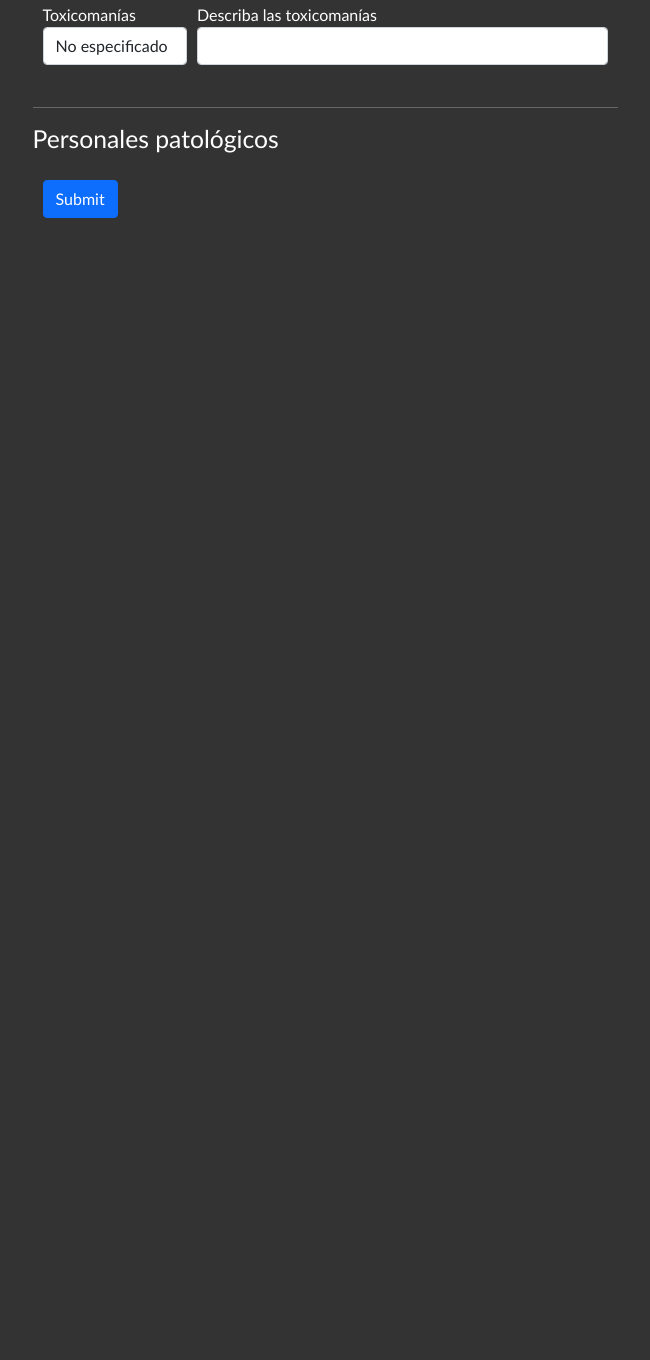
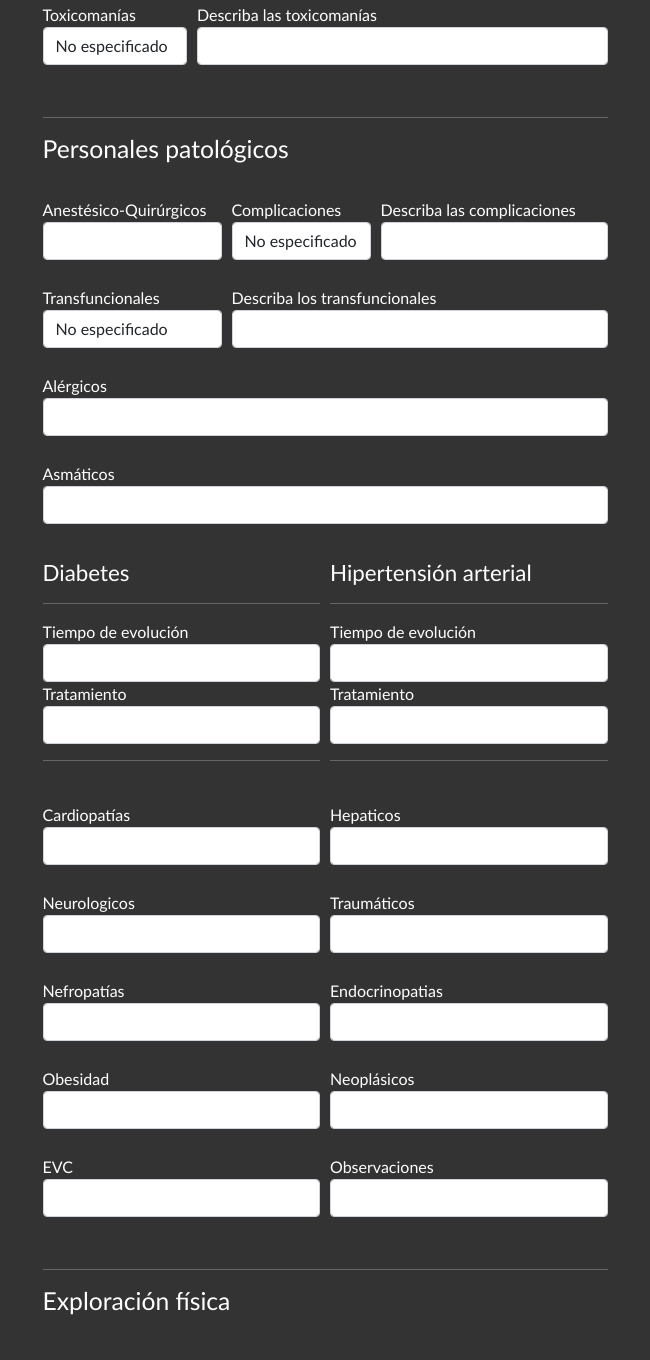
Before and after one commit to PedroJesus044/Vaprethia, an Electron app: page index.html in a window 650 px wide. Shown: the part 1437-2797 px from the top of the page. Before the commit the page ends 1681 px from the top, so only its background shows below. Drawn offline with Linux system fonts and the light colour scheme.

Commit message:
Inicia la sección de exploración física

```diff
--- a/Notas y utilidades/Vaprethia DB.txt
+++ b/Notas y utilidades/Vaprethia DB.txt
@@ -51,7 +51,7 @@ traumaticos text,
 nefropatias text,
 endocrinopatias text,
 obesidad text,
-neopasicos text,
+neoplasicos text,
 evc_desc text,
 obs_per_pat text,
 
@@ -91,7 +91,7 @@ inr text,
 otros text,
 fecha_val_cardvsc date,
 ecg text,
-rx_torac text,
+rx_torax text,
 espirometria varchar(10),
 cv text,
 cvf text,
--- a/Notas y utilidades/Vaprethia insert into.txt
+++ b/Notas y utilidades/Vaprethia insert into.txt
@@ -51,7 +51,7 @@ traumaticos,
 nefropatias,
 endocrinopatias,
 obesidad,
-neopasicos,
+neoplasicos,
 evc_desc,
 obs_per_pat,
 
@@ -91,7 +91,7 @@ inr,
 otros,
 fecha_val_cardvsc,
 ecg,
-rx_torac,
+rx_torax,
 espirometria,
 cv,
 cvf,
--- a/index.html
+++ b/index.html
@@ -275,23 +275,157 @@
             <label for="toxicom_desc">Describa las toxicomanías</label>
             <input type="text" id="toxicom_desc" class="form-control">
           </div>
-
         </div>
 
-        <div class=".grid-container-pers-pat">
+        <div class="grid-container-pers-pat">
           <div class="mb-3 item1003">
             <hr>
             <h3>Personales patológicos</h3>
           </div>
+
+          <div class="mb-3 item32">
+            <label for="anestesico_quir">Anestésico-Quirúrgicos</label>
+            <input type="text" id="anestesico_quir" class="form-control">
+          </div>
+
+          <div class="mb-3 item33">
+            <label for="complicaciones">Complicaciones</label>
+            <select id="complicaciones" class="form-control">
+              <option value="No especificado">No especificado</option>
+              <option value="Si">Si</option>
+              <option value="No">No</option>
+            </select>
+          </div>
+
+          <div class="mb-3 item34">
+            <label for="complic_desc">Describa las complicaciones</label>
+            <input type="text" id="complic_desc" class="form-control">
+          </div>
+
+          <div class="mb-3 item35">
+            <label for="transfuncionales">Transfuncionales</label>
+            <select id="transfuncionales" class="form-control">
+              <option value="No especificado">No especificado</option>
+              <option value="Si">Si</option>
+              <option value="No">No</option>
+            </select>
+          </div>
+
+          <div class="mb-3 item36">
+            <label for="transfunc_desc">Describa los transfuncionales</label>
+            <input type="text" id="transfunc_desc" class="form-control">
+          </div>
+
+          <div class="mb-3 item37">
+            <label for="alergicos">Alérgicos</label>
+            <input type="text" id="alergicos" class="form-control">
+          </div>
+
+          <div class="mb-3 item38">
+            <label for="asmaticos">Asmáticos</label>
+            <input type="text" id="asmaticos" class="form-control">
+          </div>
+        </div>
+
+        <div class="grid-container-pers-pat-2">
+          <div class="mb-3 item39">
+            <h4>Diabetes</h4>
+            <hr>
+
+            <label for="diabetes">Tiempo de evolución</label>
+            <input type="text" id="diabetes" class="form-control">
+
+            <label for="tratamiento_diab">Tratamiento</label>
+            <input type="text" id="tratamiento_diab" class="form-control">
+            <hr>
+          </div>
+
+          <div class="mb-3 item41">
+            <h4>Hipertensión arterial</h4>
+            <hr>
+
+            <label for="hipertension">Tiempo de evolución</label>
+            <input type="text" id="hipertension" class="form-control">
+
+            <label for="tratamiento_hiper">Tratamiento</label>
+            <input type="text" id="tratamiento_hiper" class="form-control">
+            <hr>
+          </div>
+
+          <div class="mb-3 item43">
+            <label for="cardiopatias">Cardiopatías</label>
+            <input type="text" id="cardiopatias" class="form-control">
+          </div>
+
+          <div class="mb-3 item44">
+            <label for="hepaticos">Hepaticos</label>
+            <input type="text" id="hepaticos" class="form-control">
+          </div>
+
+          <div class="mb-3 item45">
+            <label for="neurologicos">Neurologicos</label>
+            <input type="text" id="neurologicos" class="form-control">
+          </div>
+
+          <div class="mb-3 item46">
+            <label for="traumaticos">Traumáticos</label>
+            <input type="text" id="traumaticos" class="form-control">
+          </div>
+
+          <div class="mb-3 item47">
+            <label for="nefropatias">Nefropatías</label>
+            <input type="text" id="nefropatias" class="form-control">
+          </div>
+
+          <div class="mb-3 item48">
+            <label for="endocrinopatias">Endocrinopatias</label>
+            <input type="text" id="endocrinopatias" class="form-control">
+          </div>
+
+          <div class="mb-3 item49">
+            <label for="obesidad">Obesidad</label>
+            <input type="text" id="obesidad" class="form-control">
+          </div>
+
+          <div class="mb-3 item50">
+            <label for="neoplasicos">Neoplásicos</label>
+            <input type="text" id="neoplasicos" class="form-control">
+          </div>
+
+          <div class="mb-3 item51">
+            <label for="evc_desc">EVC</label>
+            <input type="text" id="evc_desc" class="form-control">
+          </div>
+
+          <div class="mb-3 item52">
+            <label for="obs_per_pat">Observaciones</label>
+            <input type="text" id="obs_per_pat" class="form-control">
+          </div>
+        </div>
+
+        <div class="grid-container-explor-fisica">
+          <div class="mb-3 item1004">
+            <hr>
+            <h3>Exploración física</h3>
+          </div>
+
         </div>
 
 
 
-        <div class="grid-container-buttons">
+
+
+
+
+
+
+
+        <!--<div class="grid-container-buttons">
           <div class="mb-3 item2000">
             <button type="submit" class="btn btn-primary">Submit</button>
           </div>
-        </div>
+        </div>-->
+
       </form>
     </div>
 
--- a/styles.css
+++ b/styles.css
@@ -181,9 +181,9 @@ input::-webkit-inner-spin-button {
 .item37{ grid-area: alergicos; }
 .item38{ grid-area: asmaticos; }
 .item39{ grid-area: diabetes; }
-.item40{ grid-area: tratamiento_diab; }
+/*.item40{ grid-area: tratamiento_diab; }*/
 .item41{ grid-area: hipertension; }
-.item42{ grid-area: tratamiento_hiper; }
+/*.item42{ grid-area: tratamiento_hiper; }*/
 .item43{ grid-area: cardiopatias; }
 .item44{ grid-area: hepaticos; }
 .item45{ grid-area: neurologicos; }
@@ -191,7 +191,7 @@ input::-webkit-inner-spin-button {
 .item47{ grid-area: nefropatias; }
 .item48{ grid-area: endocrinopatias; }
 .item49{ grid-area: obesidad; }
-.item50{ grid-area: neopasicos; }
+.item50{ grid-area: neoplasicos; }
 .item51{ grid-area: evc_desc; }
 .item52{ grid-area: obs_per_pat; }
 .item53{ grid-area: ta; }
@@ -260,8 +260,11 @@ input::-webkit-inner-spin-button {
 .item1001{ grid-area: sep_ante_her; }
 .item1002{ grid-area: sep_pers_no_pat; }
 .item1003{ grid-area: sep_pers_pat; }
+.item1004{ grid-area: sep_explor_fisica; }
 
 .item2000{ grid-area: submit; }
+
+.item3000{ grid-area: aux; }
 
 .grid-container-fech-id {
   display: grid;
@@ -295,17 +298,8 @@ input::-webkit-inner-spin-button {
     'religion religion religion religion'
     'tabaquismo frecuencia_tab alcoholismo frecuencia_alc'
     'habitos_diet habitos_diet aseo_dental aseo_dental'
-    'toxicomanias toxicom_desc toxicom_desc toxicom_desc'
-    ;
+    'toxicomanias toxicom_desc toxicom_desc toxicom_desc';
 
-  gap: 10px;
-  padding: 10px;
-}
-
-.grid-container-buttons {
-  display: grid;
-  grid-template-areas:
-    'submit';
   gap: 10px;
   padding: 10px;
 }
@@ -313,7 +307,42 @@ input::-webkit-inner-spin-button {
 .grid-container-pers-pat {
   display: grid;
   grid-template-areas:
-    'submit';
+    'sep_pers_pat         sep_pers_pat          sep_pers_pat          sep_pers_pat'
+    'anestesico_quir      complicaciones        complic_desc          complic_desc'
+    'transfuncionales     transfunc_desc        transfunc_desc        transfunc_desc'
+    'alergicos            alergicos             alergicos             alergicos'
+    'asmaticos            asmaticos             asmaticos             asmaticos';
   gap: 10px;
   padding: 10px;
 }
+
+.grid-container-pers-pat-2 {
+  display: grid;
+  grid-template-areas:
+    'diabetes             diabetes              hipertension          hipertension'
+    'cardiopatias         cardiopatias          hepaticos             hepaticos'
+    'neurologicos         neurologicos          traumaticos           traumaticos'
+    'nefropatias          nefropatias           endocrinopatias       endocrinopatias'
+    'obesidad             obesidad              neoplasicos           neoplasicos'
+    'evc_desc             evc_desc              obs_per_pat           obs_per_pat';
+  gap: 10px;
+  padding: 10px;
+}
+
+.grid-container-explor-fisica {
+  display: grid;
+  grid-template-areas:
+    'sep_explor_fisica sep_explor_fisica sep_explor_fisica sep_explor_fisica'
+    'ta fc fr temperatura';
+  gap: 10px;
+  padding: 10px;
+}
+
+
+.grid-container-buttons {
+  display: grid;
+  grid-template-areas:
+    'aux submit submit aux';
+  gap: 10px;
+  padding: 10px;
+}
```
